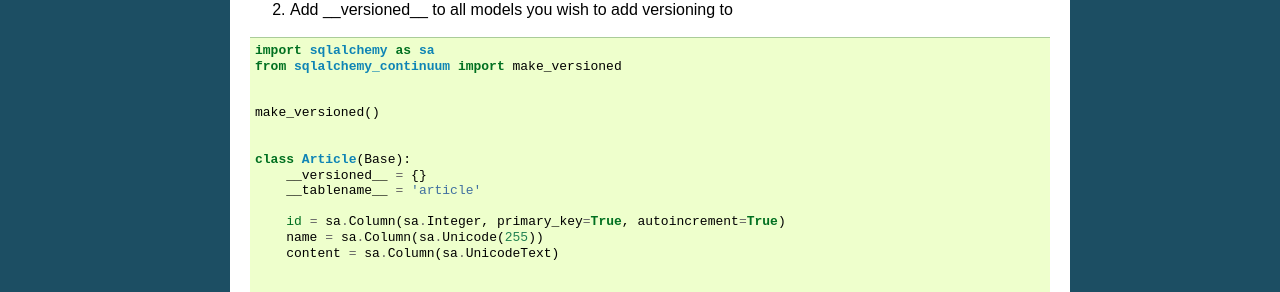
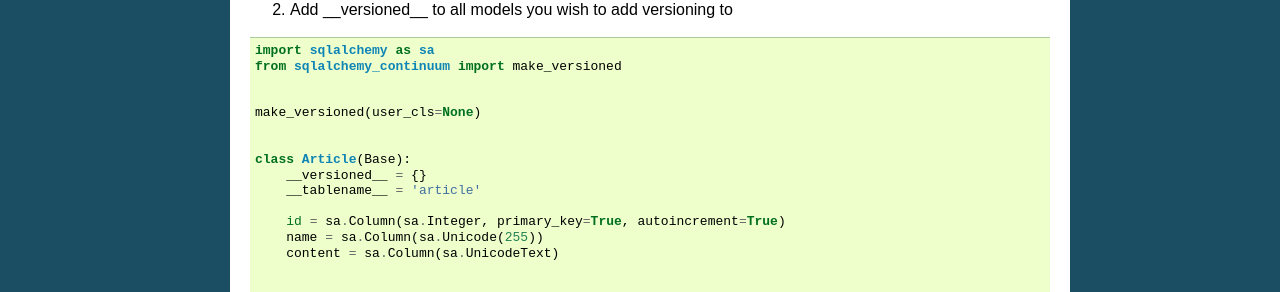
Before and after one commit to kvesteri/sqlalchemy-continuum, a Sphinx documentation site: the page built from docs/intro.rst, in a window 1280 px wide. Shown: the part 797-1089 px from the top of the page. Built offline with Sphinx 7.4.7, drawn with Linux system fonts in a browser that asks for light colours.

Commit message:
Update intro.rst
As stated on #101, quickstart example doesn't work as is. I've adapted the snippet to let it work without problem if someone copy and paste it.

```diff
--- a/docs/intro.rst
+++ b/docs/intro.rst
@@ -54,7 +54,7 @@ In order to make your models versioned you need two things:
     from sqlalchemy_continuum import make_versioned
 
 
-    make_versioned()
+    make_versioned(user_cls=None)
 
 
     class Article(Base):
```
